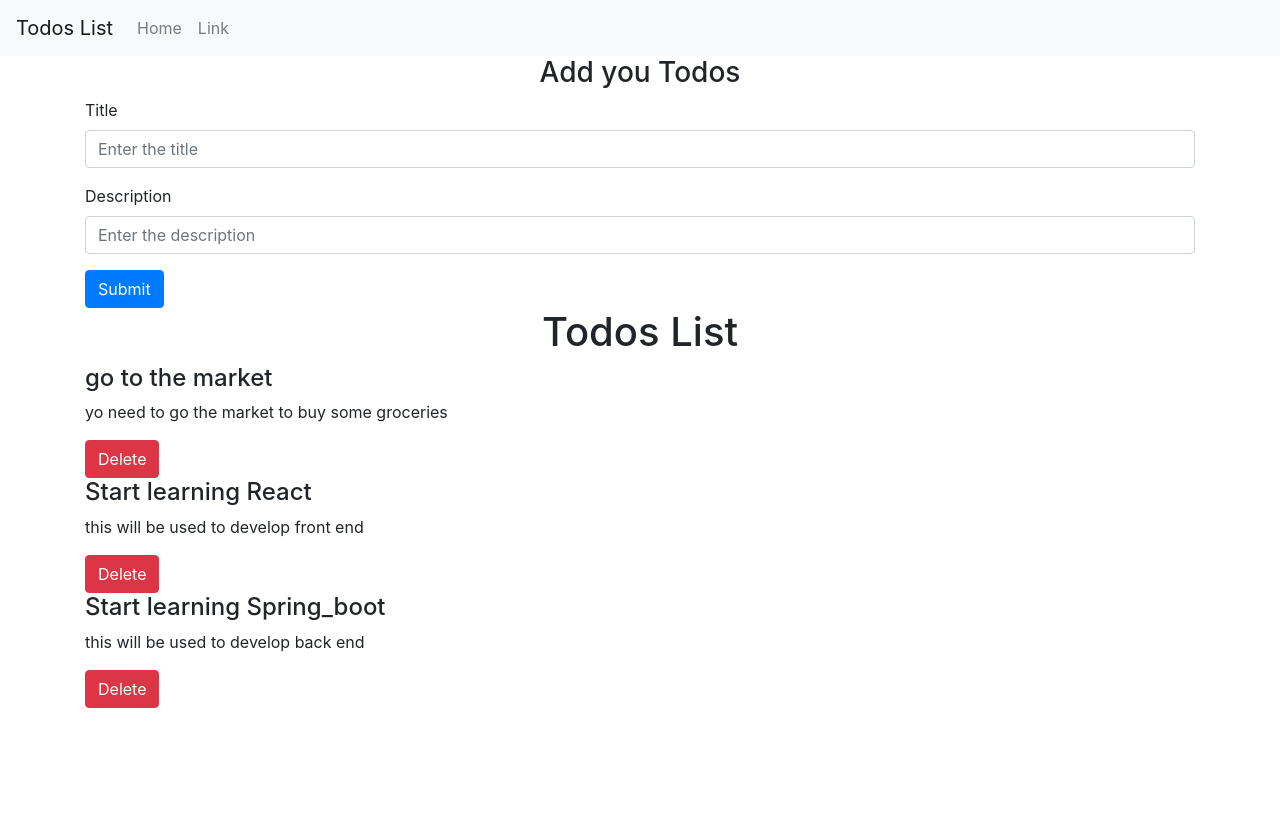
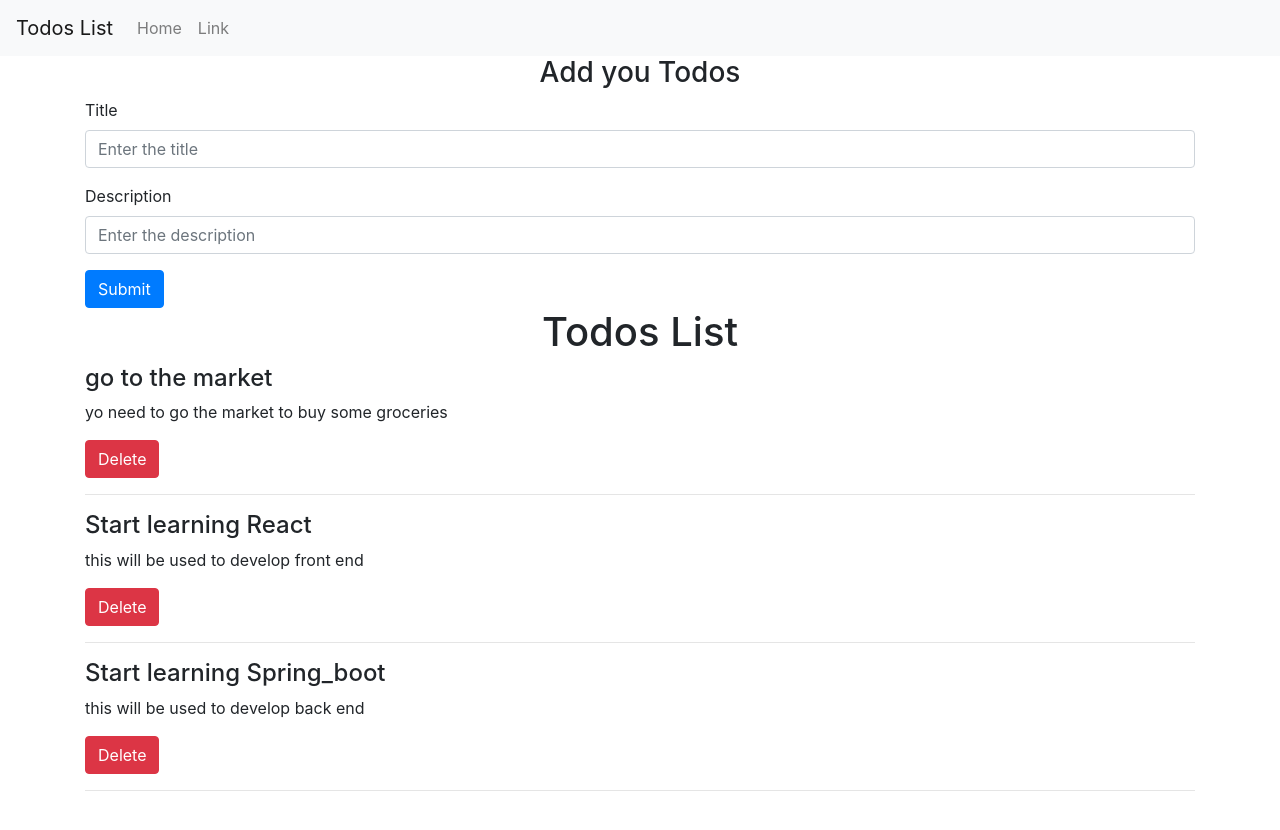
Before and after one commit to rkc98/TodosApp_React, a React (Create React App) app: page / in a window 1280 px wide. Shown: the top 830 px of the page. Built offline with nearby package versions, Linux system fonts and the light colour scheme.

Commit message:
fix margin bug

```diff
--- a/src/Components/Todos.js
+++ b/src/Components/Todos.js
@@ -6,7 +6,10 @@ const Todos=(props)=>{
     return <div className="container">
     <h1 className='text-center'>Todos List</h1>
     {props.todo.length===0?"no todos to display ": props.todo.map((todo)=>{
-        return <Todo todosdisp={todo} onDelete={props.onDelete} />
+        return <div>
+            <Todo todosdisp={todo} onDelete={props.onDelete} />
+            <hr />
+            </div>
     })}
 
 
```
